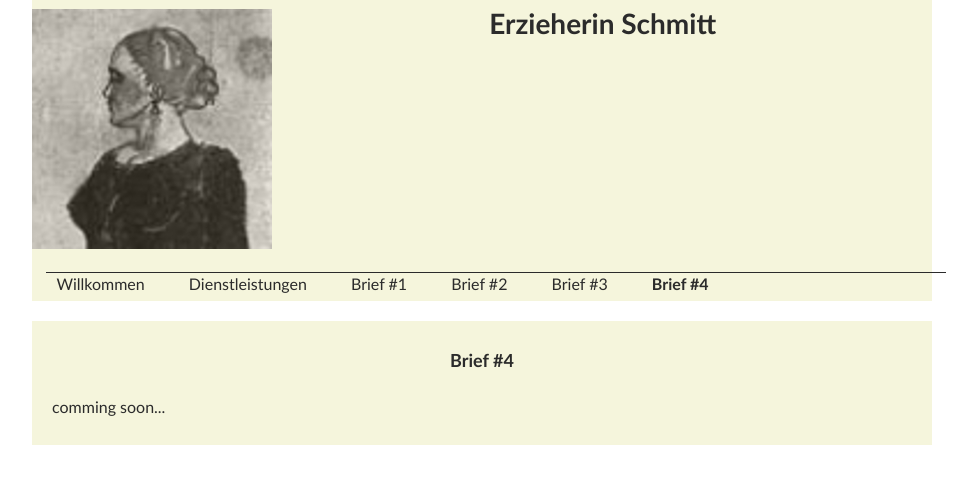
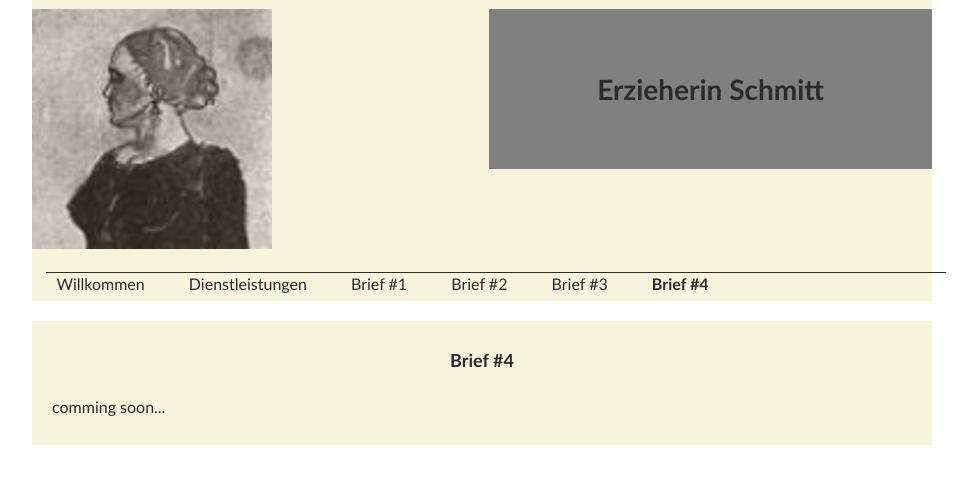
Before and after one commit to richardtraindl/tierarztpraxis-kaiserstrasse.at, a Jekyll site: the page built from xyz123/Schmitt/brief4.html, in a window 1280 px wide. Shown: the top 484 px of the page, without its empty margins (158-1121 px from the left). Built offline with Jekyll 4.4.1, drawn with Linux system fonts in a browser that asks for light colours.

Commit message:
customize

```diff
--- a/_includes/guest.html
+++ b/_includes/guest.html
@@ -6,9 +6,9 @@
                 <!-- /div -->
             </div>
             <div class="col span_6_of_12">
-                <!-- div style="display: flex; align-items: center; justify-content: center; background-color: gray; max-height: 240px; min-height: 160px;" -->
+                <div style="display: flex; align-items: center; justify-content: center; background-color: gray; max-height: 240px; min-height: 160px;">
                         <h1>Erzieherin Schmitt</h1>
-                <!-- /div -->
+                </div>
             </div>
             <nav class="col span_12_of_12">
                 <hr>
```
